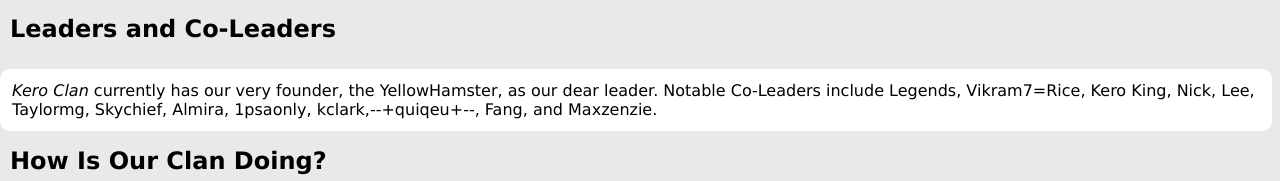
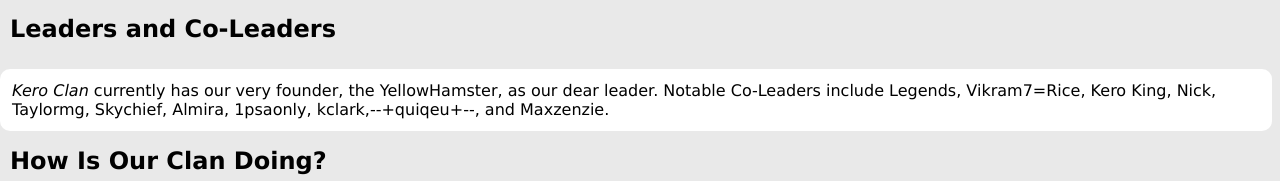
Before and after one commit to RepublicofKero/keroclan, a plain HTML site: page aboutpage.html in a window 1280 px wide. Shown: the part 224-405 px from the top of the page. Drawn offline with Linux system fonts and the light colour scheme.

Commit message:
Update aboutpage.html

```diff
--- a/aboutpage.html
+++ b/aboutpage.html
@@ -22,7 +22,8 @@
     <h3>What is this <i>Kero Clan</i>?</h3>
     <p>The <i>Kero Clan</i> is an exclusive group only available through invitation. Only the most loyal and friendly players are allowed acceptance. </p>
     <h3>Leaders and Co-Leaders</h3>
-    <p><i>Kero Clan</i> currently has our very founder, the YellowHamster, as our dear leader. Notable Co-Leaders include Legends, Vikram7=Rice, Kero King, Nick, Lee, Taylormg, Skychief, Almira, 1psaonly, kclark,--+quiqeu+--, Fang, and Maxzenzie.</p>
+    <p><i>Kero Clan</i> currently has our very founder, the YellowHamster, as our dear leader. Notable Co-Leaders include Legends, Vikram7=Rice, Kero King, Nick, Taylormg, Skychief, Almira, 1psaonly, kclark,--+quiqeu+--, and Maxzenzie.</p>
+    <!-- Ok, wow, when was the last time someone edited this? Just saying, I'm removing 2 people from this, Lee and Fang. Change it if you want...didn't some of these people get demoted? Delete this comment later -->
     <h3>
       How Is Our Clan Doing?
     </h3>
```
